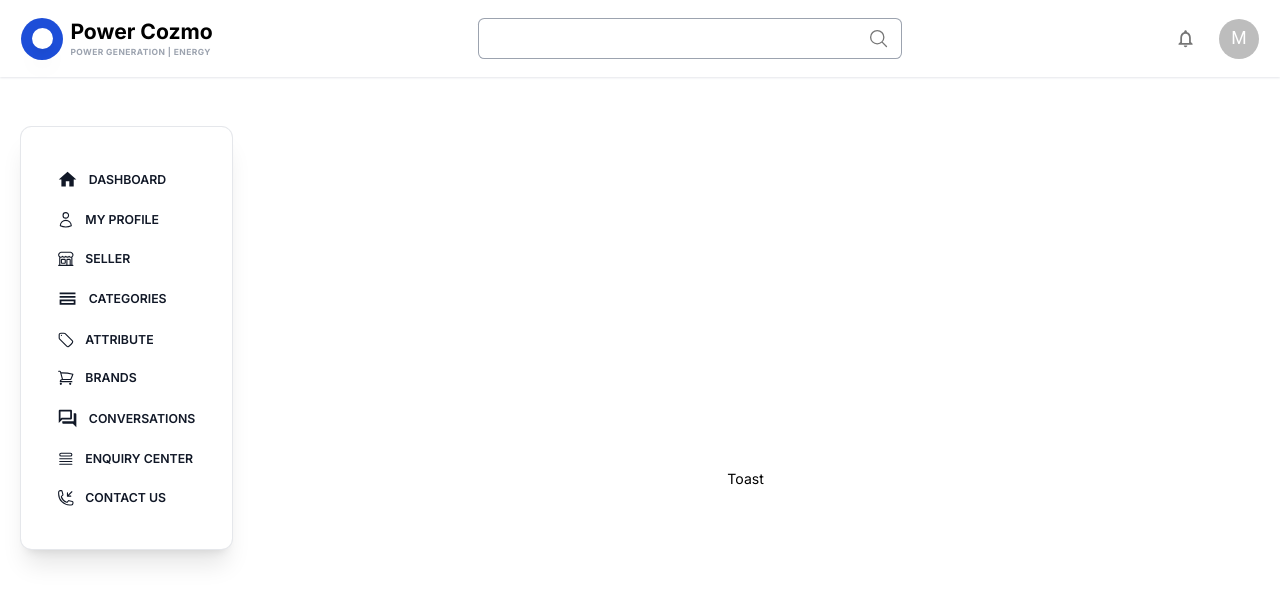
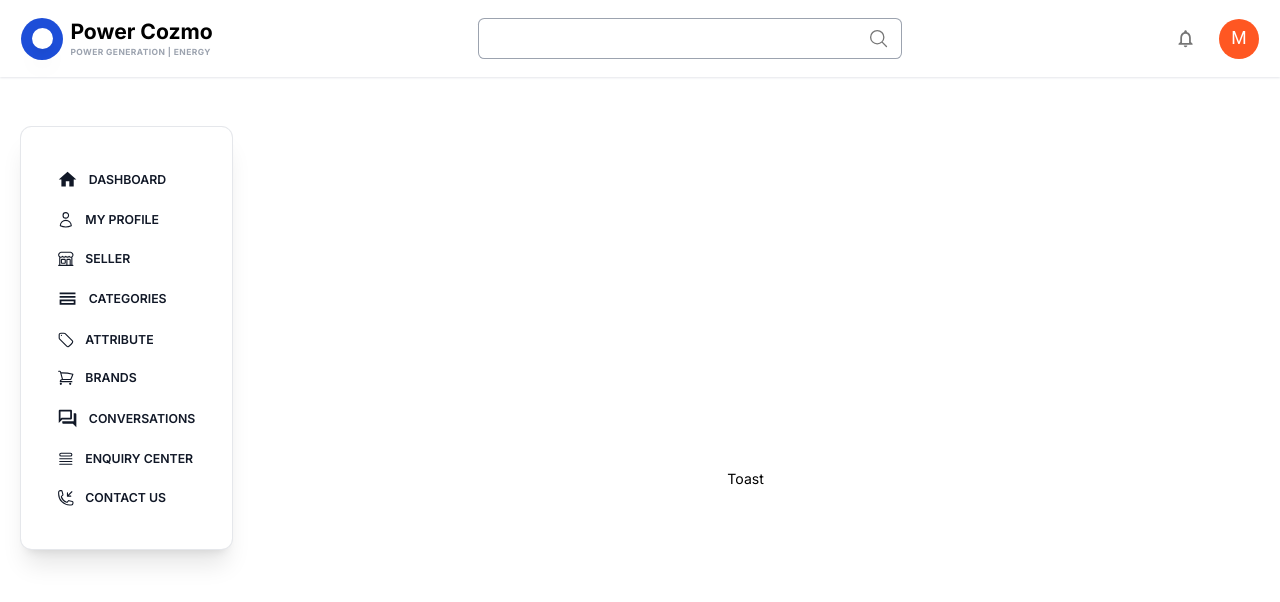
Before and after one commit to Muzammil-hasan/power-cozmo-assignment, a Next.js app: page / in a window 1280 px wide. Shown: the top 602 px of the page. Built offline with nearby package versions, Linux system fonts and the light colour scheme; sample sign-in values are in the browser's storage.

Commit message:
fix: mui style bugs

```diff
--- a/components/ProfileDropDown.tsx
+++ b/components/ProfileDropDown.tsx
@@ -1,6 +1,7 @@
 import { Menu, Transition } from '@headlessui/react';
 import { ArrowLeftOnRectangleIcon, UserCircleIcon } from '@heroicons/react/24/outline';
 import { Avatar } from '@mui/material';
+import { deepOrange } from '@mui/material/colors';
 import clsx from 'clsx';
 import { useRouter } from 'next/router';
 import { Fragment } from 'react';
@@ -16,7 +17,9 @@ export default function ProfileDropDown() {
     <Menu as="div" className="relative inline-block text-left">
       <div>
         <Menu.Button>
-          <Avatar className="p-4 text-base bg-red-500">M</Avatar>
+          <Avatar className="p-4 text-base" sx={{ bgcolor: deepOrange[500] }}>
+            M
+          </Avatar>
         </Menu.Button>
       </div>
       <Transition
--- a/pages/account.tsx
+++ b/pages/account.tsx
@@ -1,6 +1,7 @@
 import { useUserContext } from '@/context/UserContext';
 import ModeEditOutlineIcon from '@mui/icons-material/ModeEditOutline';
 import { Avatar } from '@mui/material';
+import { deepOrange } from '@mui/material/colors';
 import IconButton from '@mui/material/IconButton';
 import { isEmpty, omit } from 'lodash-es';
 
@@ -14,7 +15,7 @@ export default function Account() {
         <section className="px-16 py-12">
           <div className="flex items-center gap-x-10">
             <div className="relative inline-block">
-              <Avatar className="w-32 h-32 p-4 text-6xl bg-red-500">
+              <Avatar className="!w-32 !h-32 p-4 text-6xl" sx={{ bgcolor: deepOrange[500] }}>
                 {user.name.split('')[0]}
               </Avatar>
               <IconButton className="absolute bottom-0.5 right-0 p-1 bg-white shadow-lg">
```
Also changed, not shown: 1 other file (tests, documents, lock files or other folders).
